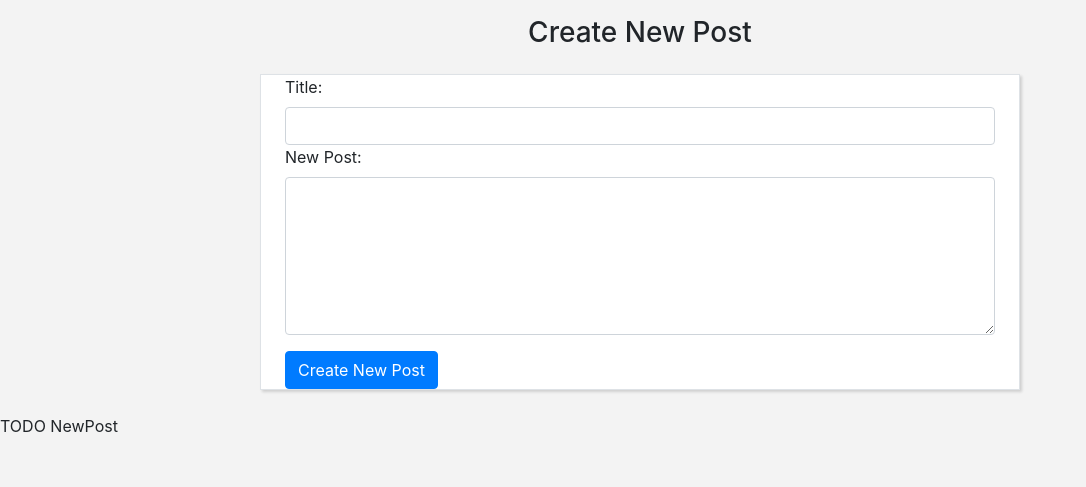
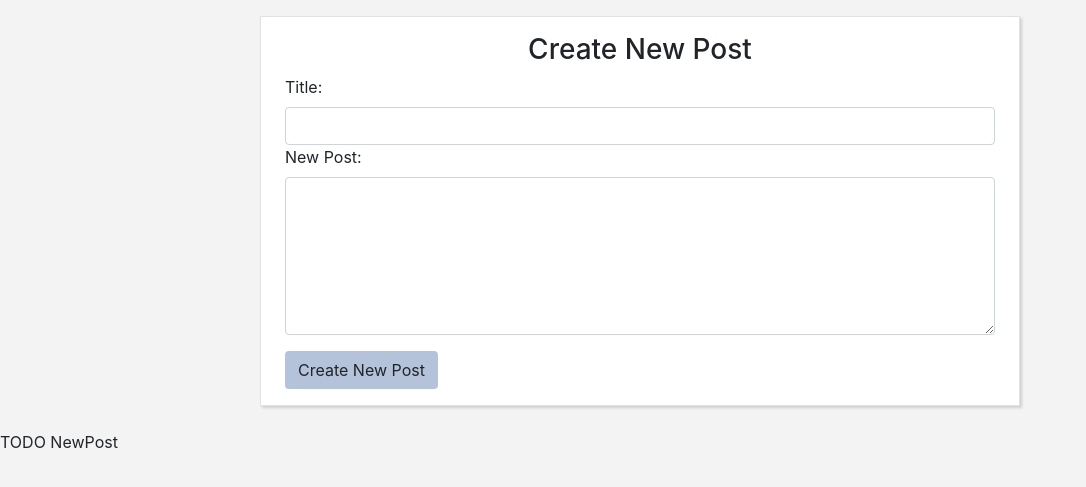
Before and after one commit to robot180/project4-network, a Django app: page /newPost in a window 1280 px wide. Shown: the part 56-543 px from the top of the page, without its empty margins (0-1086 px from the left). Run offline with Django 3.2, Linux system fonts and the light colour scheme; a user stored in the database is signed in; some libraries are stand-ins or nearby versions.

Commit message:
added additional css and fixed the edit button so that it will not work if the characters in the edited post exceed 450 characters

```diff
--- a/network/static/network/styles.css
+++ b/network/static/network/styles.css
@@ -32,8 +32,8 @@ html body {
     cursor: pointer;
 }
 
-.green-button {
-    background-color: #85A68E;
+.blue-button {
+    background-color: #b5c3da;
     transition: color .15s ease-in-out, background-color .15s ease-in-out,border-color .15s ease-in-out;
 }
 
--- a/network/templates/network/index.html
+++ b/network/templates/network/index.html
@@ -14,6 +14,7 @@
 </div>
 TODO index.html
 <br>
+
 
 {% if not allposts %}
   There are no posts.
--- a/network/templates/network/newpost.html
+++ b/network/templates/network/newpost.html
@@ -5,15 +5,17 @@
 
 {% if user.is_authenticated %}
 <div class="container">
-    <h3 class="row justify-content-center mt-3">Create New Post</h3>
+
     <div id="newPost-form" class="row justify-content-center">
-        <div class="col-lg-8 border mt-0 mt-sm-3 bg-white px-4 box-shadow">
-            <form action ="{% url 'newPosturl' %}" method="post">
+
+        <div class="col-12 col-lg-8 border mt-0 mt-sm-3 bg-white px-4 box-shadow">
+            <h3 class="row justify-content-center mt-3">Create New Post</h3>
+            <form action ="{% url 'newPosturl' %}" method="post" class="form-group">
                     <div class="form-group">
                         {% csrf_token %}
                         {{ form }}
                     </div>
-                <input type="submit" class="btn btn-primary" value="Create New Post">
+                <input type="submit" class="btn blue-button" value="Create New Post" >
             </form>
         </div>
     </div>
--- a/network/views.py
+++ b/network/views.py
@@ -119,7 +119,7 @@ def newPost(request):
             form.save()
             return HttpResponseRedirect(reverse("index"))
         else:
-            messages.warning(request, "Please write something.")
+            messages.warning(request, "Please write something. Character limit is 450")
             print("form invalid")
             return render(request, "network/newpost.html", {
                 "form": form,
@@ -151,6 +151,8 @@ def submit_changes(request, postid):
             if post.author == request.user:
                 #update the body of the queried post and save it in the database
                 post.body = data["editedpost"]
+                if len(post.body) > 450:
+                    return JsonResponse({"error": "Post is limited to 450 characters."}, status=404)
                 post.save()
                 print("saved")
                 # the post is the same, but had to use filter because the JsonReponse can't accept a single model
```
Also changed, not shown: network/static/network/posts.js (+7 -2 lines), network/templates/network/profile.html (+10 -1 lines), db.sqlite3, network/forms.py (line endings or trailing spaces), network/templates/network/includes/messages2.html (deleted).
